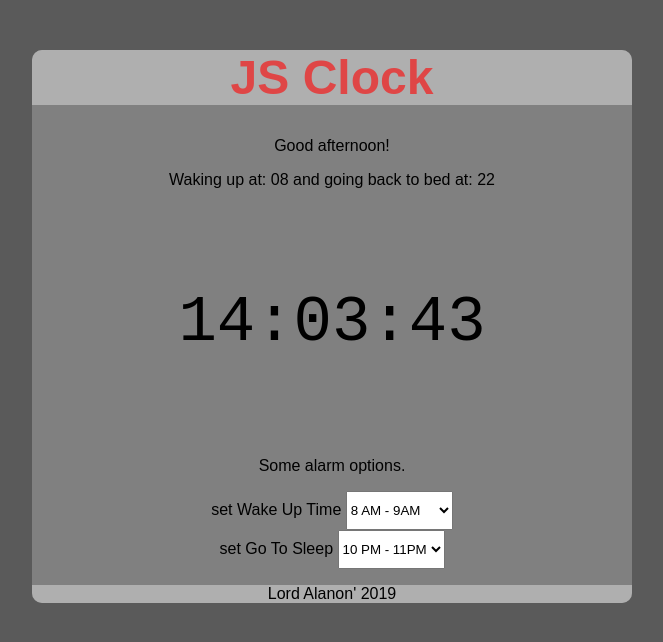
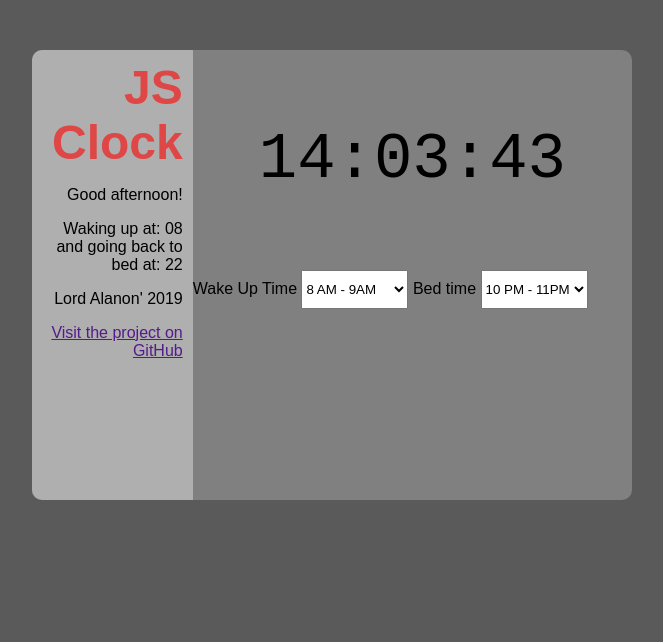
Before and after one commit to lalanon/jsClock, a plain HTML site: page index.html in a window 1280 px wide. Shown: the whole page, without its empty margins (308-971 px from the left). Drawn offline with Linux system fonts and the light colour scheme; a web font is replaced by a local one.

Commit message:
Breaksthe interface in order to fix it.

```diff
--- a/index.html
+++ b/index.html
@@ -13,20 +13,19 @@
 
 <body onload="init()">
     <div class="page">
-        <header>
+        <div id="sidebar">
             <h1>JS Clock</h1>
-        </header>
-
             <p id="greetingLineSelector"></p>
             <p id="statusLineSelector"></p>
-        <br>
+            <p>Lord Alanon' 2019</p>
+            <p><a link href="" target="_blank">Visit the project on GitHub</a></p>
+        </div>
         <div>
+            <div id="main">
                 <p id="clock"></p>
             </div>
-        <br>
             <div id="options">
-            <p>Some alarm options.</p>
-            set Wake Up Time
+                Wake Up Time
                 <select id="wakeUpTimeSelector">
                     <option value="1">1 AM - 2AM</option>
                     <option value="2">2 AM - 3AM</option>
@@ -53,8 +52,8 @@
                     <option value="23">11 PM - 12AM</option>
                     <option value="24">12 AM - 1AM</option>
                 </select>
-            <br>
-            set Go To Sleep
+
+                Bed time
                 <select id="goToSleepSelector">
                     <option value="1">1 AM - 2AM</option>
                     <option value="2">2 AM - 3AM</option>
@@ -83,9 +82,12 @@
                 </select>
                 <br>
             </div>
+        </div>
+        <!--<div>
             <footer>
-            <p>Lord Alanon' 2019</p>
+
             </footer>
+        </div> -->
     </div>
 </body>
 
--- a/style.css
+++ b/style.css
@@ -12,14 +12,17 @@ body {
 
 .page {
     /*background: rgba(128, 128, 128, 0.5);*/
+    display: grid;
+    grid-template-columns: 1fr 3fr;
     background: gray;
-    text-align: center;
     width: 80%;
+    min-height: 450px;
     max-width: 600px;
     margin: 50px auto;
     border-radius: 10px;
 }
 h1 {
+    margin: 0 0 0 10px;
     font-size: 3em;
     color: rgba(255, 0, 0, 0.6);
 }
@@ -35,12 +38,14 @@ h1 {
     padding: 10px 0;
 }
 
-footer {
-    background: rgb(175, 175, 175);
-    border-radius: 0 0 10px 10px;
+#main {
+    padding: 10px;
+    text-align: center;
 }
 
-header {
+#sidebar {
     background: rgb(175, 175, 175);
-    border-radius: 10px 10px 0 0;
+    border-radius: 10px 0 0 10px;
+    padding: 10px;
+    text-align: right;
 }
```
Lines whose indentation alone changed are shown as unchanged.
